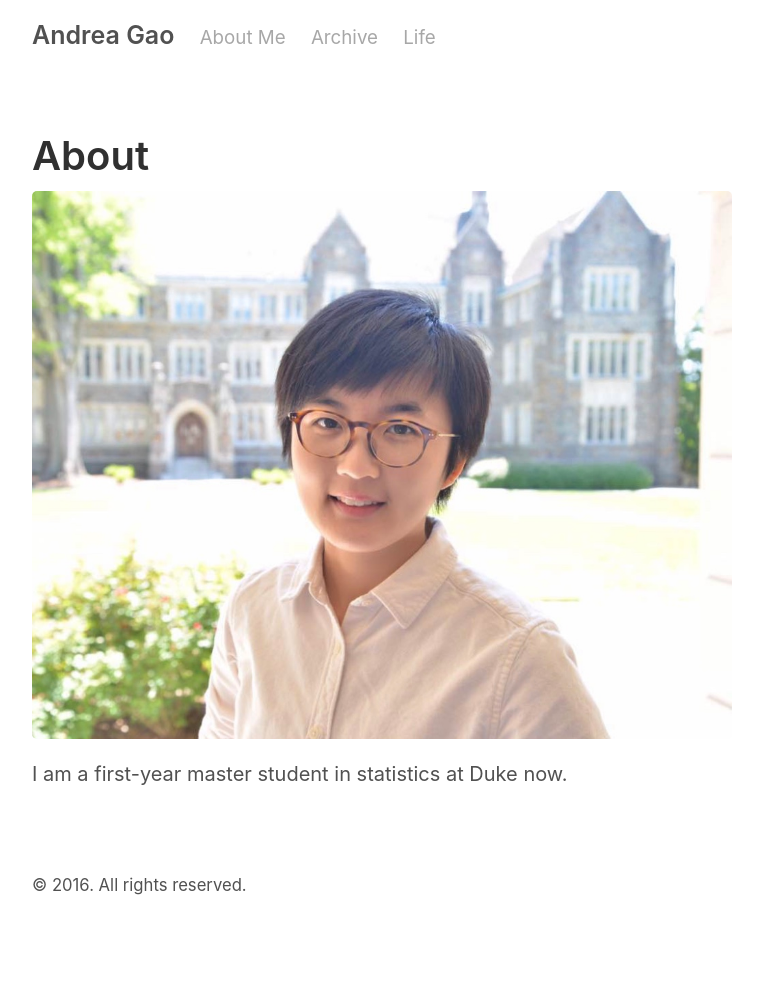
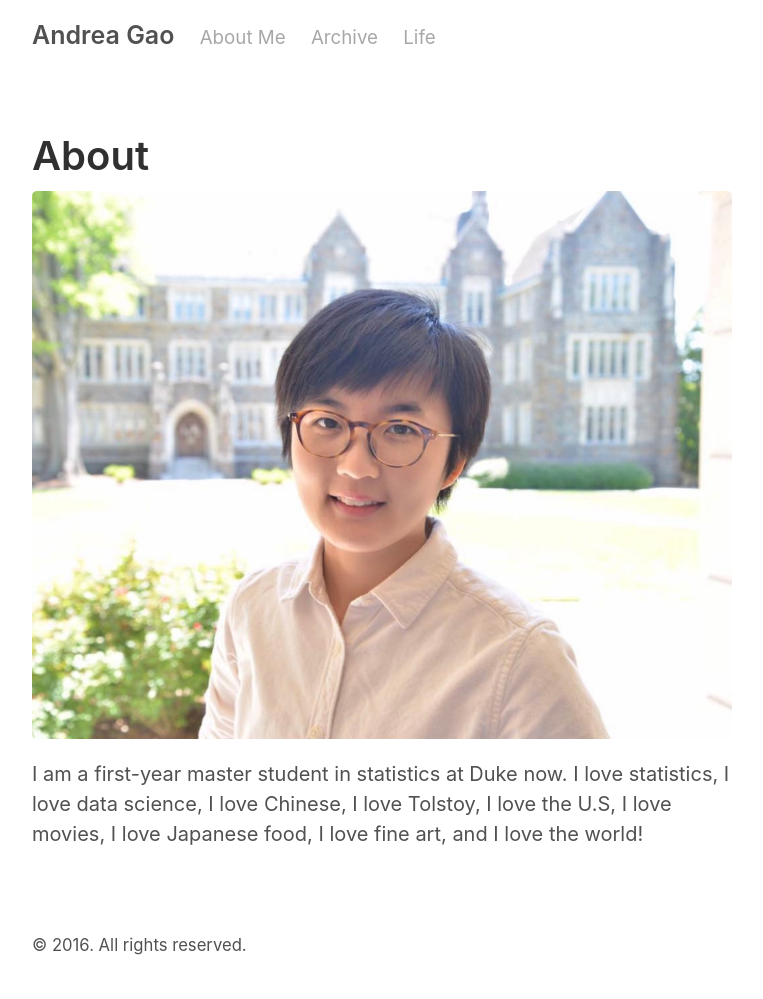
Before and after one commit to gytcrt/gytcrt.github.io, a Jekyll site: the page built from about.md, in a window 1280 px wide. Shown: the whole page, without its empty margins (258-1021 px from the left). Built offline with Jekyll 4.4.1, drawn with Linux system fonts in a browser that asks for light colours; before the commit the page ends 939 px from its top, so only the background shows below that.

Commit message:
some changes

```diff
--- a/about.md
+++ b/about.md
@@ -6,3 +6,4 @@ title: About
 ![Here I am at Duke Campus](/assets/4-16.jpg)
 
 I am a first-year master student in statistics at Duke now.
+I love statistics, I love data science, I love Chinese, I love Tolstoy, I love the U.S, I love movies, I love Japanese food, I love fine art, and I love the world!
```
